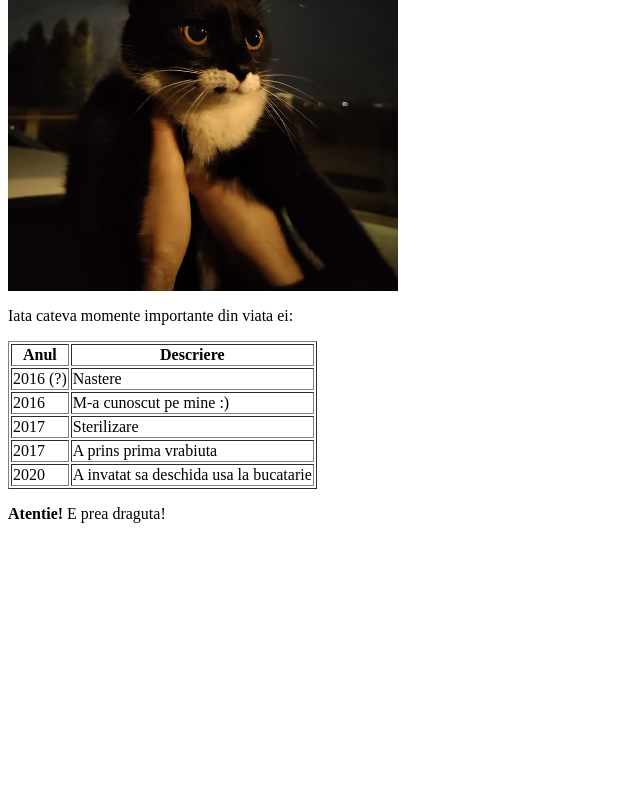
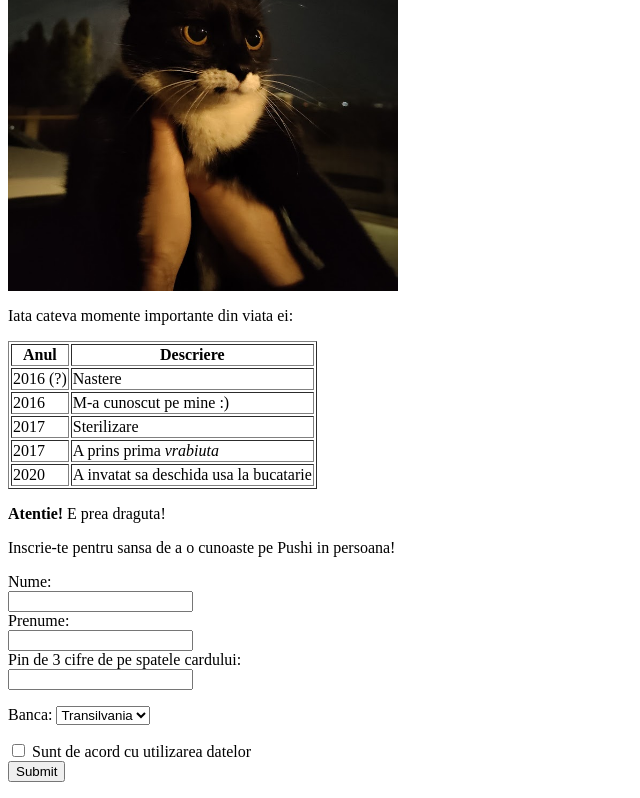
Before and after one commit to Heldigrad/pushi-website, a plain HTML site: page despre.html in a window 1280 px wide. Shown: the part 408-1206 px from the top of the page, without its empty margins (0-640 px from the left). Before the commit the page ends 947 px from the top, so only its background shows below. Drawn offline with Linux system fonts and the light colour scheme.

Commit message:
Lab 2: Adauga tema 2

```diff
--- a/despre.html
+++ b/despre.html
@@ -39,7 +39,7 @@
             </tr>
             <tr>
                 <td>2017</td>
-                <td>A prins prima vrabiuta</td>
+                <td>A prins prima <em>vrabiuta</em></td>
             </tr>
             <tr>
                 <td>2020</td>
@@ -50,6 +50,30 @@
 
     <p><strong>Atentie!</strong> E prea draguta!</p>
 
+
+    <p>Inscrie-te pentru sansa de a o cunoaste pe Pushi in persoana!</p>
+    <form>
+        <label for="fname">Nume:</label><br>
+        <input type="text" id="Nume" name="Nume"><br>
+        <label for="lname">Prenume:</label><br>
+        <input type="text" id="Prenume" name="Prenume"><br>
+        <label for="pwd">Pin de 3 cifre de pe spatele cardului:</label><br>
+        <input type="password" id="Pin" name="Pin"><br>
+        <p>Banca:
+            <select id="Banca" name="Banca">
+                <option value="Transilvania">Transilvania</option>
+                <option value="BCR">BCR</option>
+                <option value="BRD">BRD</option>
+                <option value="CEC">CEC</option>
+            </select>
+        </p>
+        <form>
+            <input type="checkbox" id="acord" name="acord" value="acord">
+            <label for="acord"> Sunt de acord cu utilizarea datelor</label><br>
+            <input type="submit" value="Submit">
+        </form>
+    </form>
+
 </body>
 
 
```
